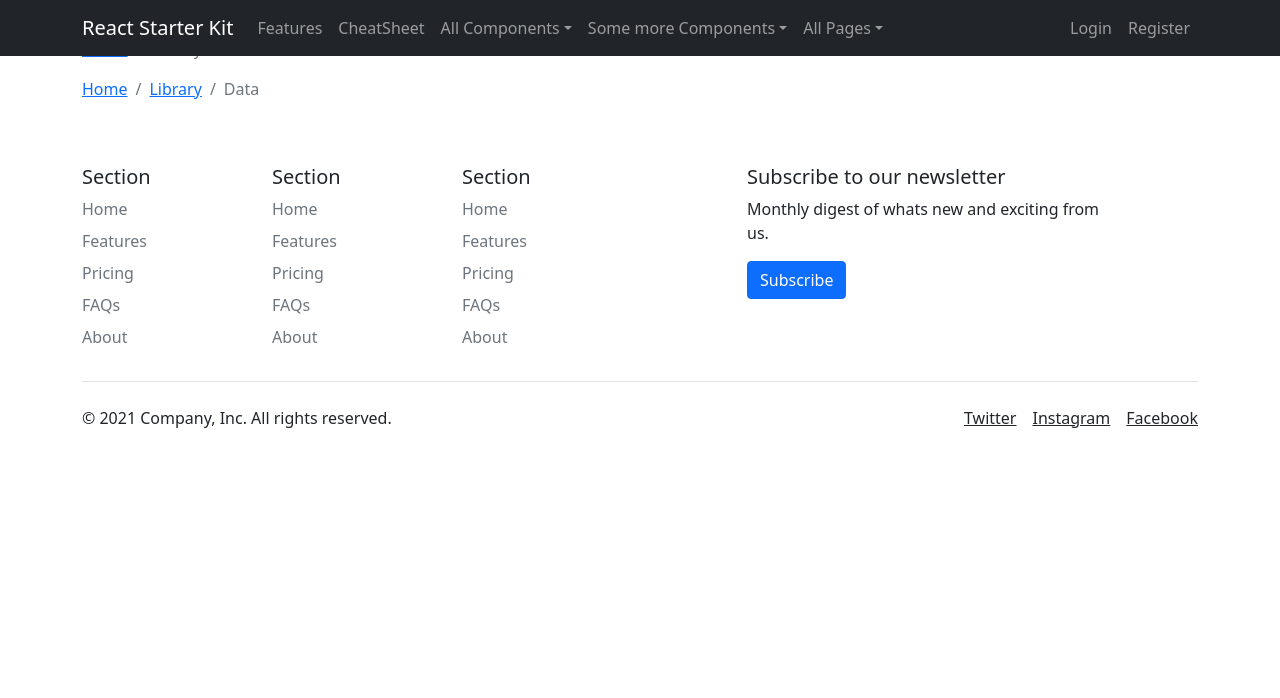
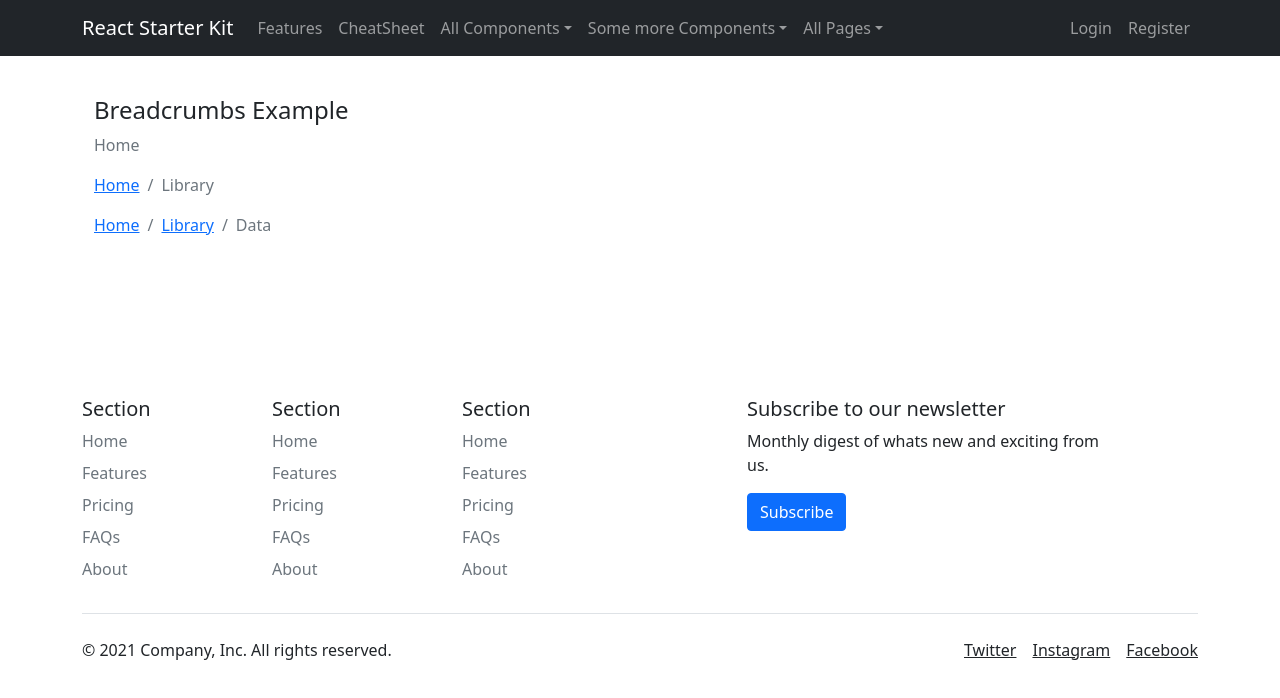
Before and after one commit to roundcodebox/aarambam, a React (Create React App) app: page /breadcrumbs in a window 1280 px wide. Shown: the top 698 px of the page. Built offline with nearby package versions, Linux system fonts and the light colour scheme.

Commit message:
feat: removed the react-bootstrap components from the breadcrumbs pages

```diff
--- a/src/Components/Breadcrumbs.jsx
+++ b/src/Components/Breadcrumbs.jsx
@@ -1,31 +1,46 @@
 import React from 'react';
-import { Breadcrumb, Container, Row, Col } from 'react-bootstrap';
 
 function Breadcrumbs() {
   return (
-    <Container>
-      <Row>
-        <Col>
+    <div className="container px-4 py-5">
+      <div className="row align-items-center g-5 py-5">
+        <div className="col-sm-6 col-lg-6">
           <h4>Breadcrumbs Example</h4>
-          <Breadcrumb>
-            <Breadcrumb.Item href="#/">Home</Breadcrumb.Item>
-            <Breadcrumb.Item
-              active
-              href="https://getbootstrap.com/docs/4.0/components/breadcrumb/"
-            >
-              Library
-            </Breadcrumb.Item>
-          </Breadcrumb>
-          <Breadcrumb>
-            <Breadcrumb.Item href="#/">Home</Breadcrumb.Item>
-            <Breadcrumb.Item href="https://getbootstrap.com/docs/4.0/components/breadcrumb/">
-              Library
-            </Breadcrumb.Item>
-            <Breadcrumb.Item active>Data</Breadcrumb.Item>
-          </Breadcrumb>
-        </Col>
-      </Row>
-    </Container>
+          <nav aria-label="breadcrumb">
+            <ol className="breadcrumb">
+              <li className="breadcrumb-item active" aria-current="page">
+                Home
+              </li>
+            </ol>
+          </nav>
+
+          <nav aria-label="breadcrumb">
+            <ol className="breadcrumb">
+              <li className="breadcrumb-item">
+                <a href="#/">Home</a>
+              </li>
+              <li className="breadcrumb-item active" aria-current="page">
+                Library
+              </li>
+            </ol>
+          </nav>
+
+          <nav aria-label="breadcrumb">
+            <ol className="breadcrumb">
+              <li className="breadcrumb-item">
+                <a href="#/">Home</a>
+              </li>
+              <li className="breadcrumb-item">
+                <a href="#/">Library</a>
+              </li>
+              <li className="breadcrumb-item active" aria-current="page">
+                Data
+              </li>
+            </ol>
+          </nav>
+        </div>
+      </div>
+    </div>
   );
 }
 export default Breadcrumbs;
--- a/src/Pages/Login.jsx
+++ b/src/Pages/Login.jsx
@@ -3,7 +3,17 @@ import React from 'react';
 function Login() {
   return (
     <div className="container px-4 py-5">
-      <div className="row flex-lg-row-reverse align-items-center g-5 py-5">
+      <div className="row align-items-center g-5 py-5">
+        <div className="col-sm-6 col-lg-6">
+          <img
+            src="/assets/images/bootstrap-themes.png"
+            className="d-block mx-lg-auto img-fluid"
+            alt="Bootstrap Themes"
+            width="700"
+            height="500"
+            loading="lazy"
+          />
+        </div>
         <div className="col-sm-6">
           <div className=" card shadow-sm login-card">
             <div className="card-body">
@@ -72,16 +82,6 @@ function Login() {
             </div>
           </div>
         </div>
-        <div className="col-sm-6 col-lg-6">
-          <img
-            src="/assets/images/bootstrap-themes.png"
-            className="d-block mx-lg-auto img-fluid"
-            alt="Bootstrap Themes"
-            width="700"
-            height="500"
-            loading="lazy"
-          />
-        </div>
       </div>
     </div>
   );
--- a/src/Pages/Register.jsx
+++ b/src/Pages/Register.jsx
@@ -3,7 +3,17 @@ import React from 'react';
 function Register() {
   return (
     <div className="container px-4 py-5">
-      <div className="row flex-lg-row-reverse align-items-center g-5 py-5">
+      <div className="row align-items-center g-5 py-5">
+        <div className="col-sm-6 col-lg-6">
+          <img
+            src="/assets/images/bootstrap-themes.png"
+            className="d-block mx-lg-auto img-fluid"
+            alt="Bootstrap Themes"
+            width="700"
+            height="500"
+            loading="lazy"
+          />
+        </div>
         <div className="col-sm-6">
           <div className="card shadow-sm register-card">
             <div className="card-body">
@@ -111,16 +121,6 @@ function Register() {
             </div>
           </div>
         </div>
-        <div className="col-sm-6 col-lg-6">
-          <img
-            src="/assets/images/bootstrap-themes.png"
-            className="d-block mx-lg-auto img-fluid"
-            alt="Bootstrap Themes"
-            width="700"
-            height="500"
-            loading="lazy"
-          />
-        </div>
       </div>
     </div>
   );
```
